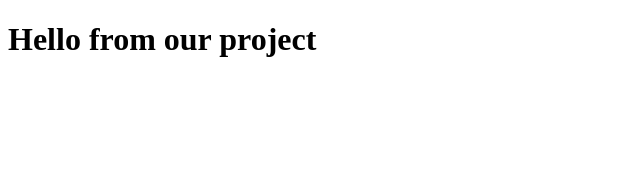
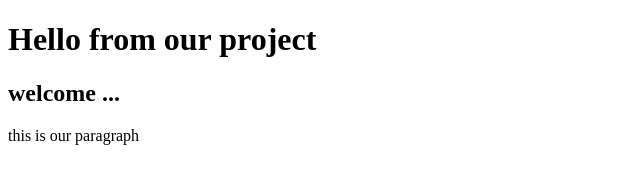
Before and after one commit to Mostafaa-Elkhouly/mytestrepo, a plain HTML site: page index.html in a window 1280 px wide. Shown: the whole page, without its empty margins (0-640 px from the left). Drawn offline with Linux system fonts and the light colour scheme.

```diff
--- a/index.html
+++ b/index.html
@@ -7,5 +7,7 @@
 </head>
 <body>
     <h1> Hello from our project </h1>
+    <h2> welcome ... </h2>
+    <p> this is our paragraph</p>
 </body>
 </html>
```
Also changed, not shown: 1 other file.
